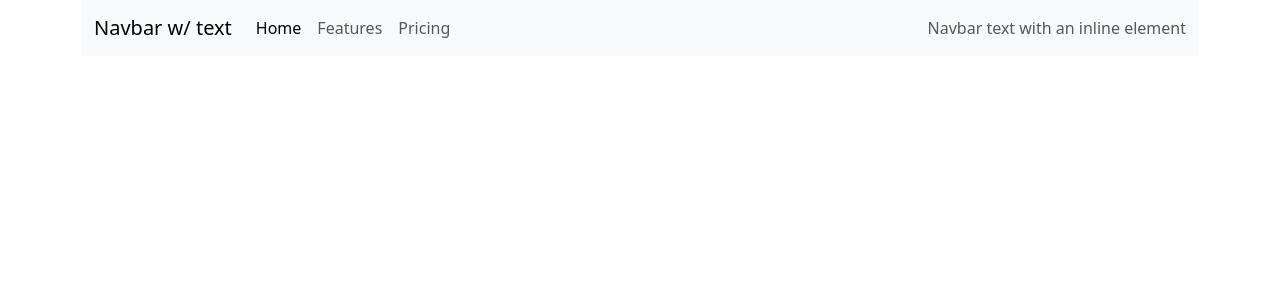
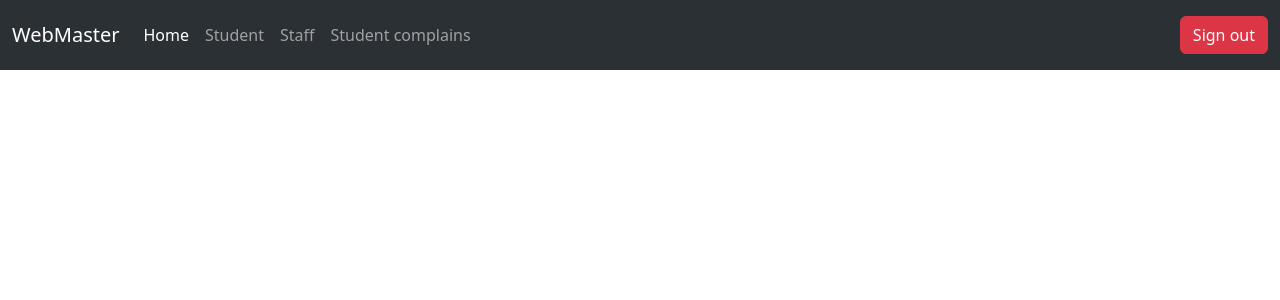
Before and after one commit to Dilshard/WebMaster, a PHP site: page /admin.php in a window 1280 px wide. Shown: the top 300 px of the page. Run offline with PHP 8.4, Linux system fonts and the light colour scheme.

Commit message:
Nav bar complete

```diff
--- a/CSS/style.css
+++ b/CSS/style.css
@@ -1,11 +1,21 @@
+body {
+    padding: 0px !important;
+    margin: 0px !important;
+}
+
 .logo {
     width: 40% !important;
 }
 
 .container {
     height: 100vh !important;
+    box-sizing: border-box !important;
 }
 
 .viewPortHeight {
     height: 100vh;
 }
+
+.nav-space {
+    padding: 0px !important;
+}
--- a/admin.php
+++ b/admin.php
@@ -2,12 +2,12 @@
 <html lang="en">
 <?php include("head.php"); ?>
 <body>
-    <div class="container">
+    <div class="container-fluid">
         <div class="row">
-            <div class="col-md-12">
-                <nav class="navbar navbar-expand-lg bg-body-tertiary">
+            <div class="col-md-12 nav-space">
+                <nav class="navbar navbar-expand-lg bg-body-tertiary" data-bs-theme="dark">
                     <div class="container-fluid">
-                      <a class="navbar-brand" href="#">Navbar w/ text</a>
+                      <a class="navbar-brand" href="#">WebMaster</a>
                       <button class="navbar-toggler" type="button" data-bs-toggle="collapse" data-bs-target="#navbarText" aria-controls="navbarText" aria-expanded="false" aria-label="Toggle navigation">
                         <span class="navbar-toggler-icon"></span>
                       </button>
@@ -17,20 +17,29 @@
                             <a class="nav-link active" aria-current="page" href="#">Home</a>
                           </li>
                           <li class="nav-item">
-                            <a class="nav-link" href="#">Features</a>
+                            <a class="nav-link" href="#">Student</a>
                           </li>
                           <li class="nav-item">
-                            <a class="nav-link" href="#">Pricing</a>
+                            <a class="nav-link" href="#">Staff</a>
+                          </li>
+                          <li class="nav-item">
+                            <a class="nav-link" href="#">Student complains</a>
                           </li>
                         </ul>
                         <span class="navbar-text">
-                          Navbar text with an inline element
+                          <button class="btn btn-danger">Sign out</button>
                         </span>
                       </div>
                     </div>
                   </nav>
             </div>
         </div>
+        <div class="row">
+
+        </div>
     </div>
+  <script src="https://cdn.jsdelivr.net/npm/bootstrap@5.3.3/dist/js/bootstrap.bundle.min.js"
+      integrity="sha384-YvpcrYf0tY3lHB60NNkmXc5s9fDVZLESaAA55NDzOxhy9GkcIdslK1eN7N6jIeHz"
+      crossorigin="anonymous"></script>
 </body>
 </html>
```
